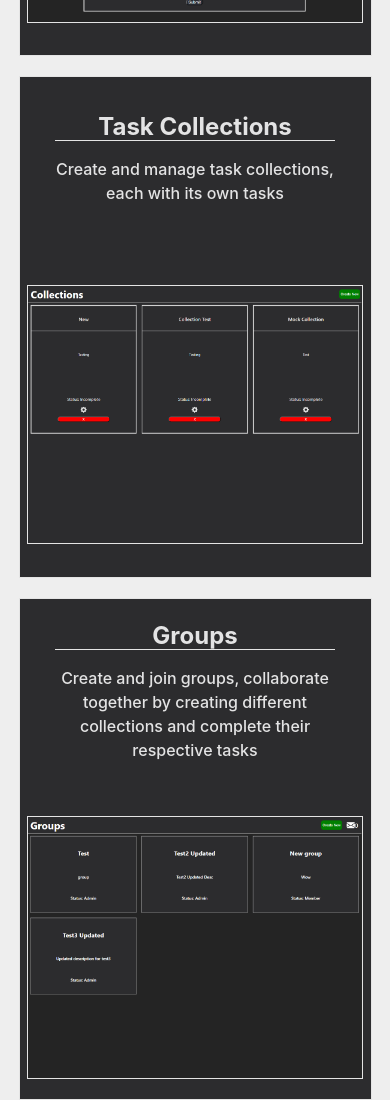
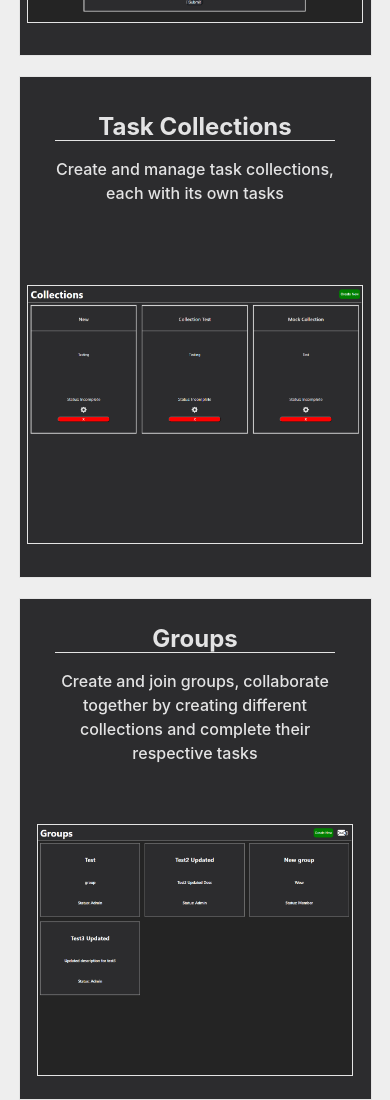
Before and after one commit to JesusMunoz01/TaskPlanner, a React (Vite) app in the folder client/: page / in a window 390 px wide. Shown: the part 546-1646 px from the top of the page. Built offline with nearby package versions, Linux system fonts and the light colour scheme.

Commit message:
modified image sizes and removed unused files

```diff
--- a/client/src/css/landing.css
+++ b/client/src/css/landing.css
@@ -118,12 +118,17 @@
 
     .landingPage-Card img{
         height: 400px;
-        width: 300px;
+        width: 225px;
     }
 
     #img1{
         height: 400px;
-        width: 200px;
+        width: 150px;
+    }
+
+    #img2{
+        height: 300px;
+        width: 300px;
     }
 
 }
@@ -133,12 +138,17 @@
 
     .landingPage-Card img{
         height: 300px;
-        width: 250px;
+        width: 200px;
     }
 
     #img1{
         height: 400px;
-        width: 200px;
+        width: 150px;
+    }
+
+    #img2{
+        height: 250px;
+        width: 280px;
     }
 
     .landingPageContent{
@@ -205,4 +215,10 @@
         width: 95%;
         max-width: 350px;
     }
+
+    #img2{
+        height: 250px;
+        width: 98%;
+        max-width: 350px;
+    }
 }
```
Also changed, not shown: client/src/components/collectionTasksComponent.jsx (deleted), client/src/components/errorbar.jsx (deleted).
